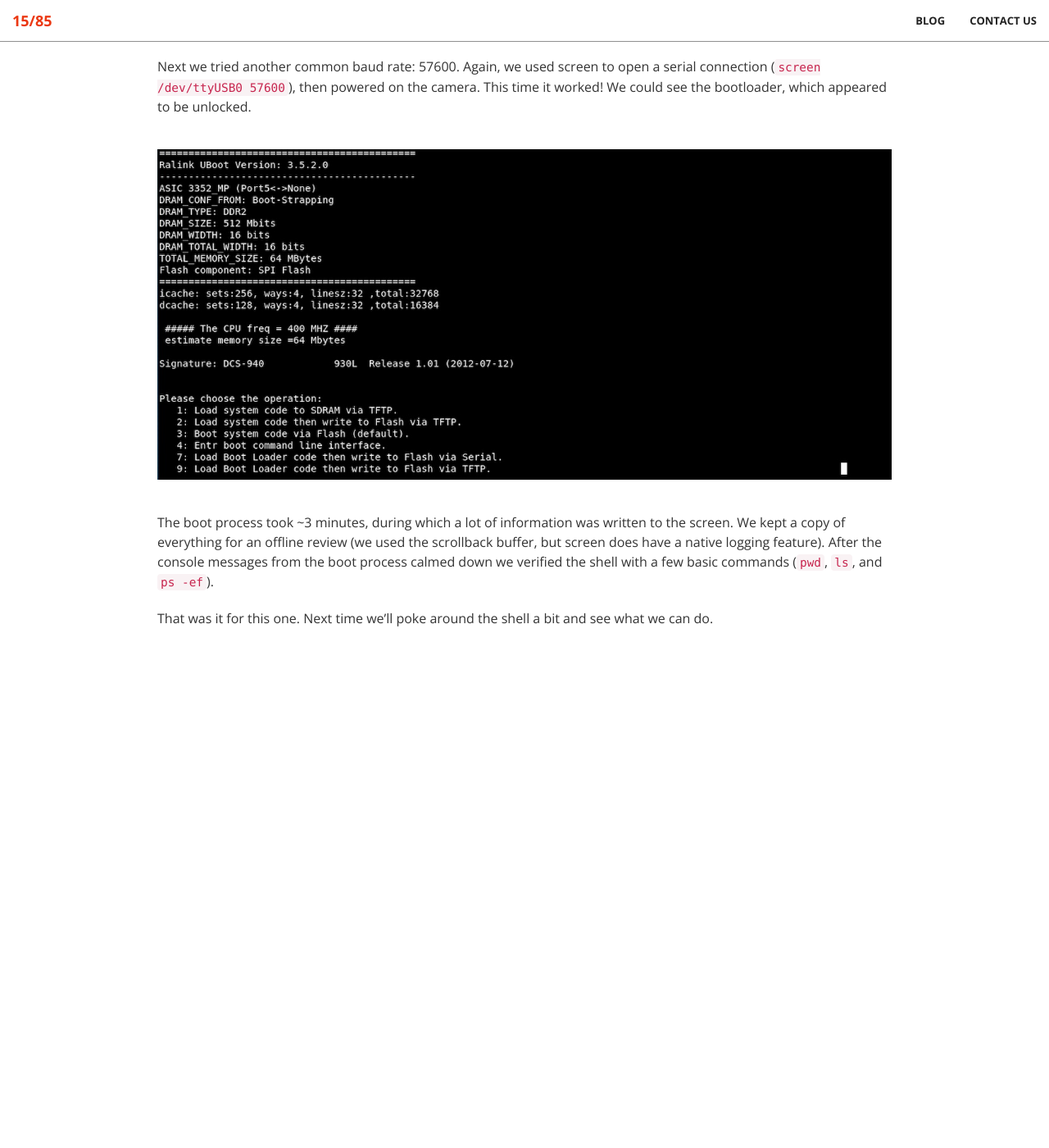
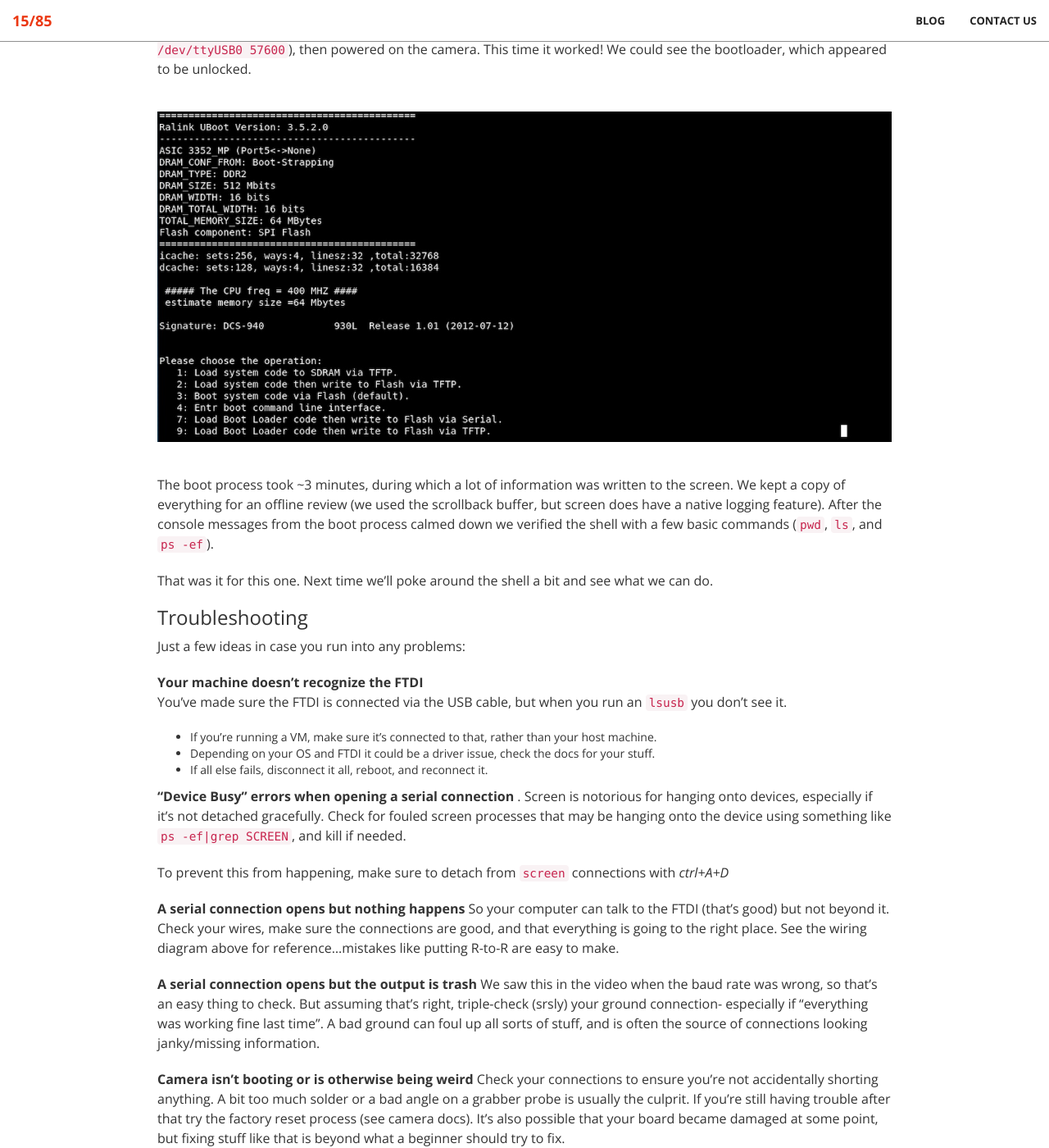
Before and after one commit to 1585sec/1585sec.github.io, a Jekyll site: the page built from _posts/2019-10-31-Hardware-Reversing-to-find-UART-and-shell.md, in a window 1280 px wide and 1400 px high, scrolled down 3565 px. Shown: the whole window at 82% size. Built offline with Jekyll 4.4.1, drawn with Linux system fonts in a browser that asks for light colours; before the commit the page ends 4331 px from its top, so only the background shows below that; some of the changed text lies outside the part shown.

Commit message:
Update 2019-10-31-Hardware-Reversing-to-find-UART-and-shell.md

```diff
--- a/_posts/2019-10-31-Hardware-Reversing-to-find-UART-and-shell.md
+++ b/_posts/2019-10-31-Hardware-Reversing-to-find-UART-and-shell.md
@@ -5,7 +5,7 @@ title: Hardware Reversing to find UART and shell
 
 It has been a (really) long time, but I finally posted a follow up video! In this one we're dipping a toe into hardware reversing by finding a UART (serial port) and using it to get shell access on the device. If you've never done anything with hardware this is a great place to start, or at least get some initial exposure to the concept.
 
-For those who want to try this on there own I've posted a list of tools/equipment, a set of quick reference steps from the walkthrough, and finally some troubleshooting ideas in case you hit any snags.
+For those who want to try this on there own I've posted a list of tools/equipment, a set of quick reference steps from the walkthrough, and finally some troubleshooting ideas in case you hit any snags. The camera is cheap and it's about as soft a target as they come, so hopefully this is a fun way to cut your teeth.
 
 ### Tools and Equipment
 
@@ -157,3 +154,28 @@ Next we tried another common baud rate: 57600. Again, we used screen to open a s
 The boot process took ~3 minutes, during which a lot of information was written to the screen. We kept a copy of everything for an offline review (we used the scrollback buffer, but screen does have a native logging feature). After the console messages from the boot process calmed down we verified the shell with a few basic commands (`pwd`, `ls`, and `ps -ef`).
 
 That was it for this one. Next time we'll poke around the shell a bit and see what we can do.
+
+### Troubleshooting
+
+Just a few ideas in case you run into any problems:
+
+**Your machine doesn't recognize the FTDI**
+You've made sure the FTDI is connected via the USB cable, but when you run an `lsusb` you don't see it.
+
+* If you're running a VM, make sure it's connected to that, rather than your host machine.
+* Depending on your OS and FTDI it could be a driver issue, check the docs for your stuff.
+* If all else fails, disconnect it all, reboot, and reconnect it.
+
+**"Device Busy" errors when opening a serial connection** .
+Screen is notorious for hanging onto devices, especially if it’s not detached gracefully. Check for fouled screen processes that may be hanging onto the device using something like `ps -ef|grep SCREEN`, and kill if needed.
+
+To prevent this from happening, make sure to detach from `screen` connections with _ctrl+A+D_
+
+**A serial connection opens but nothing happens**
+So your computer can talk to the FTDI (that's good) but not beyond it. Check your wires, make sure the connections are good, and that everything is going to the right place. See the wiring diagram above for reference...mistakes like putting R-to-R are easy to make.
+
+**A serial connection opens but the output is trash**
+We saw this in the video when the baud rate was wrong, so that's an easy thing to check. But assuming that's right, triple-check (srsly) your ground connection- especially if "everything was working fine last time". A bad ground can foul up all sorts of stuff, and is often the source of connections looking janky/missing information.
+
+**Camera isn't booting or is otherwise being weird**
+Check your connections to ensure you're not accidentally shorting anything. A bit too much solder or a bad angle on a grabber probe is usually the culprit. If you're still having trouble after that try the factory reset process (see camera docs). It's also possible that your board became damaged at some point, but fixing stuff like that is beyond what a beginner should try to fix.
```
Also changed, not shown: other parts of _posts/2019-10-31-Hardware-Reversing-to-find-UART-and-shell.md (+2 -5 lines).
